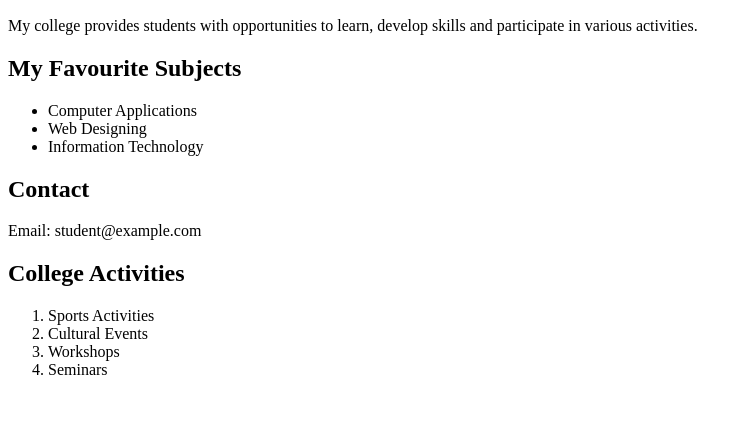
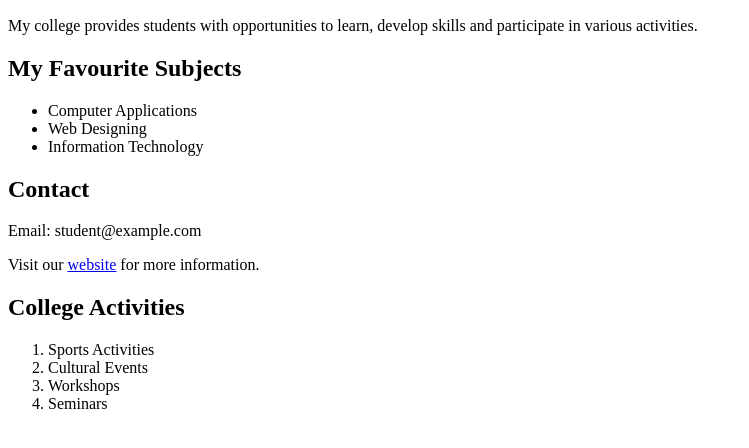
Before and after one commit to nikitabisht789/HTML-practical, a plain HTML site: page index.html in a window 1280 px wide. Shown: the part 110-558 px from the top of the page, without its empty margins (0-749 px from the left). Drawn offline with Linux system fonts and the light colour scheme.

Commit message:
updated2

```diff
--- a/index.html
+++ b/index.html
@@ -23,6 +23,12 @@
 
     <h2>Contact</h2>
     <p>Email: student@example.com</p>
+    <p>
+    Visit our
+    <a href="https://www.google.com">website</a>
+    for more information.
+</p>
+
 <h2>College Activities</h2>
 
 <ol>
```
